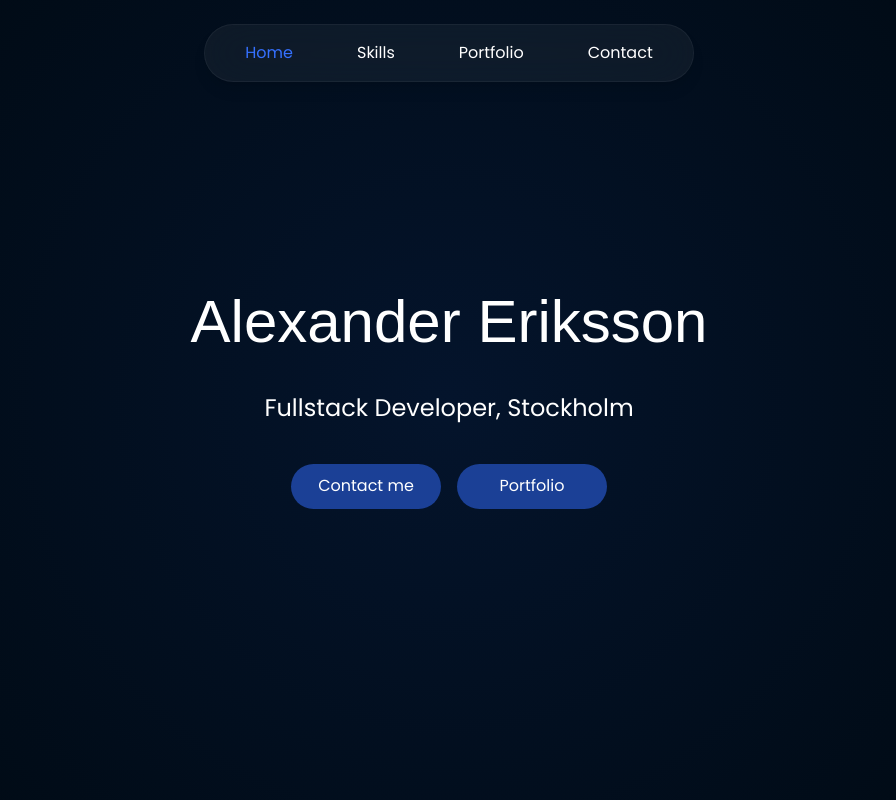
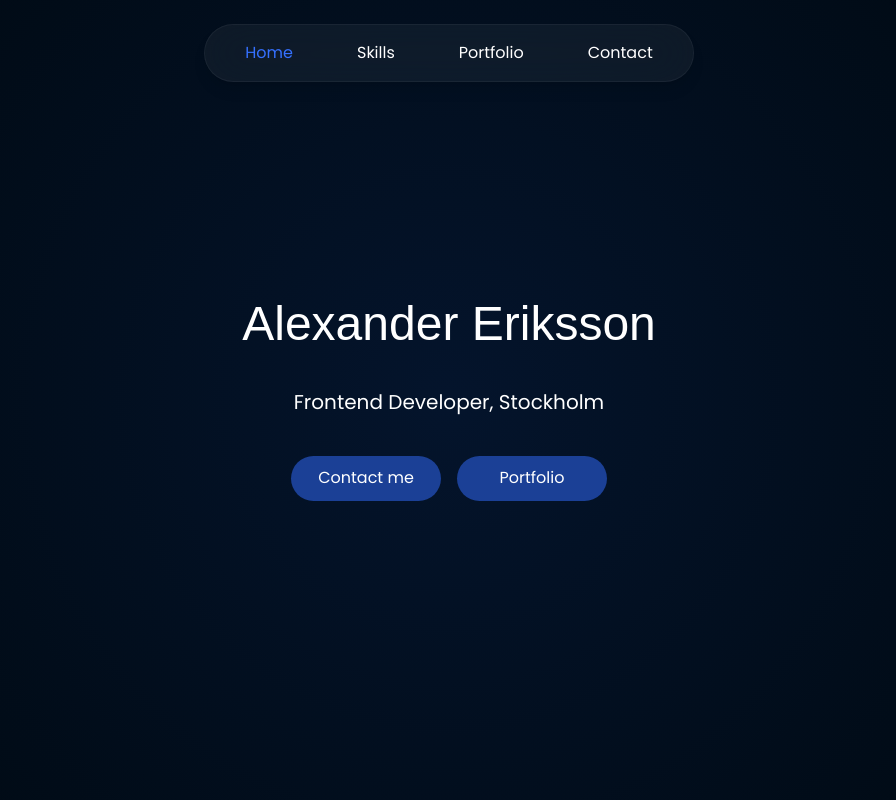
Before and after one commit to alexanderiksson/Portfolio, a React (Vite) app: page / in a window 1280 px wide. Shown: the whole page, without its empty margins (191-1087 px from the left). Built offline with nearby package versions, Linux system fonts and the light colour scheme; no server answers; a web font is replaced by a local one.

Commit message:
Text changes

```diff
--- a/src/pages/Contact.jsx
+++ b/src/pages/Contact.jsx
@@ -15,7 +15,7 @@ export default function Contact() {
             <div className="content">
 
                 <h1 className="page-title">Contact me</h1>
-                <p className="page-description">Don't hesitate to send me a message through the form below<br/>if you have any questions.</p>
+                <p className="page-description">Please feel free to reach out to me if you have any questions.</p>
 
                 <div className="w-full flex flex-col justify-center items-center">
 
--- a/src/pages/Home.jsx
+++ b/src/pages/Home.jsx
@@ -12,8 +12,8 @@ export default function Home() {
 
             <div className="content">
                 <section className="w-full flex flex-col justify-center items-center text-center gap-10">
-                    <h1 className="text-4xl sm:text-6xl">Alexander Eriksson</h1>
-                    <p className="text-base sm:text-2xl">Fullstack Developer, Stockholm</p>
+                    <h1 className="text-4xl sm:text-5xl">Alexander Eriksson</h1>
+                    <p className="text-base sm:text-xl">Frontend Developer, Stockholm</p>
                     <div className="flex flex-col sm:flex-row gap-4">
                         <Link className="button" to="/contact">Contact me</Link>
                         <Link className="button" to="/portfolio">Portfolio</Link>
--- a/src/pages/Portfolio.jsx
+++ b/src/pages/Portfolio.jsx
@@ -22,7 +22,7 @@ export default function Portfolio() {
             <div className="content">
 
                 <h1 className="page-title">Portfolio</h1>
-                <p className="page-description">Here you can discover some of the project i've been working on previously.</p>
+                <p className="page-description">Explore some of the projects I have worked on in the past.</p>
 
                 <div className="w-full flex flex-col items-center gap-8">
                     {(() => {
```
